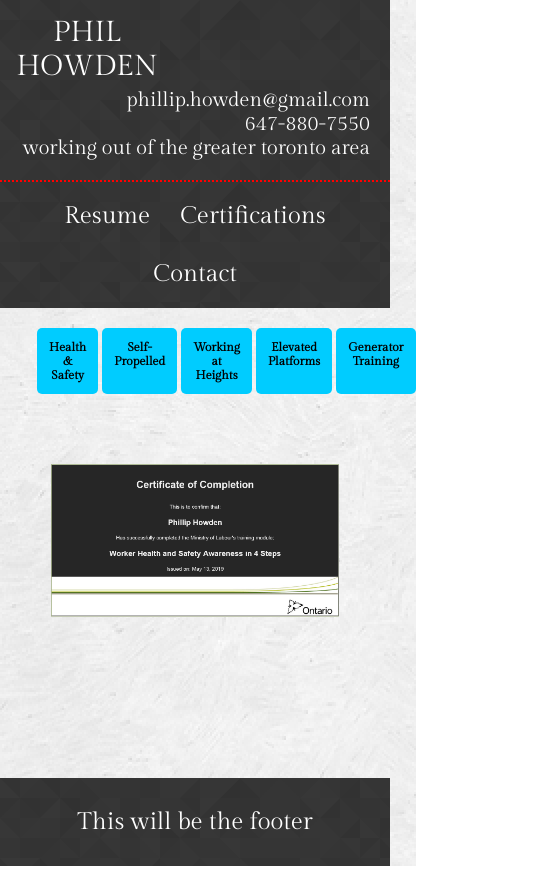
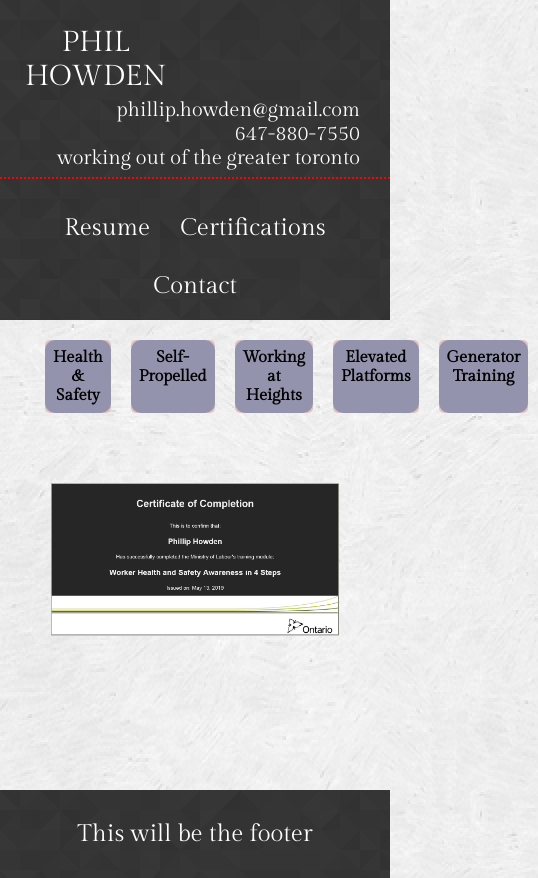
Before and after one commit to CarmenSelene/philhowden, a React (Create React App) app in the folder client/: page /cert in a window 390 px wide. Shown: the whole page, 538 px wide, since content can reach past the window. Built offline with nearby package versions, Linux system fonts and the light colour scheme; a web font is replaced by a local one.

Commit message:
just design and dl feature remaining

```diff
--- a/client/package.json
+++ b/client/package.json
@@ -4,6 +4,7 @@
   "private": true,
   "proxy": "http://localhost:3001/",
   "dependencies": {
+    "axios": "^0.19.0",
     "react": "^16.6.3",
     "react-dom": "^16.6.3",
     "react-scripts": "^2.1.1",
--- a/client/src/App.css
+++ b/client/src/App.css
@@ -1,9 +1,9 @@
 .App-header {
   background-image: url("./assets/textures/prism.png");
   background-color: #222;
-  min-height: 125px;
-  padding: 55px;
-  padding-bottom: 35px;
+  min-height: 150px;
+  padding: 80px;
+  padding-bottom: 20px;
   color: white;
 }
 
@@ -56,40 +56,6 @@
   position: relative;
 }
 
-.resumeblock {
-  display: block;
-  width: 80%;
-  margin: auto;
-  cursor: grab;
-}
-
-.resumeTitle {
-  color: black;
-  display: block;
-  margin: 5px;
-  padding: 5px;
-  text-align: left;
-  word-wrap: none;
-  line-height: 35px;
-}
-
-.resumeTitle:hover {
-  background-color: rgb(147, 147, 173);
-}
-
-.resumeTable {
-  display: block;
-  padding: 2px;
-  margin-left: 10px;
-  margin-right: 10px;
-  font-size: 16px;
-}
-
-.contactblock {
-  margin: 0px;
-  padding: 0px;
-}
-
 .addpadd {
   padding-right: 10px;
 }
@@ -131,8 +97,8 @@
 
 @media screen and (max-width: 800px) {
   .App-header {
-    padding: 15px;
-    padding-bottom: 40px;
+    padding: 25px;
+    padding-bottom: 2px;
   }
 
   .App-navbar {
--- a/client/src/App.js
+++ b/client/src/App.js
@@ -15,8 +15,8 @@ class App extends Component {
           <div className="App-header">
             <span className="title">Phil Howden</span>
             <span className="subTitle">phillip.howden@gmail.com<br />
-                    647-880-7550<br />
-                    Working out of the Greater Toronto Area</span>
+              647-880-7550<br />
+              Working out of the Greater Toronto Area</span>
           </div>
           {/* Navbar */}
           <Navbar />
--- a/client/src/pages/Cert/Cert.css
+++ b/client/src/pages/Cert/Cert.css
@@ -12,31 +12,31 @@ ul.cardUl {
 
 li.cardLi {
     display: inline-flex;
-    border: 3px;
-    border-color: rgba(24, 21, 21, 0.342);
-    border-style: inset;
-    background-color: rgb(224, 194, 194);
     cursor:pointer;
     border:none;
-    background:#0CF;
-    color:#FFF;
-    border-radius: 5px;
     margin: 0px;
-    margin-left: 2px;
-    margin-right: 2px;
+    margin-left: 10px;
+    margin-right: 10px;
 }
 
 strong.certNavButton {
   border: none;
   color: black;
-  padding: 12px;
+  padding: 8px;
   text-decoration: none;
+  border-radius: 10px;
   font-size: 16px;
   word-wrap: none;
+  background-color: rgb(147, 147, 173);
+  text-align: center;
 }
 
-li.cardLi:hover {
-  background-color: rgb(147, 147, 173);
+strong.certNavButton:hover {
+  background-color: rgba(199, 199, 209, 0.788);
+  padding: 5px;
+  border-width: 3px;
+  border-color: black;
+  border-style: solid;
 }
 
 .certPage {
@@ -56,14 +56,6 @@ li.cardLi:hover {
 }
 
 @media screen and (max-width: 800px) {
-  .certNav {
-    width: 100%;
-  }
-
-ul.cardUl {
-    display: flex;
-}
-
 li.cardLi {
     display: flex;
     border: 3px;
@@ -72,18 +64,9 @@ li.cardLi {
     background-color: rgb(224, 194, 194);
     cursor:pointer;
     border:none;
-    background:#0CF;
     color:#FFF;
     border-radius: 5px;
 }
-
-strong.certNavButton {
-    border: none;
-    color: black;
-    padding: 12px;
-    text-decoration: none;
-    font-size: 12px;
-  }
 
   .certPage {
     width: 100%;
--- a/client/src/pages/Contact/Contact.css
+++ b/client/src/pages/Contact/Contact.css
@@ -1,6 +1,11 @@
 .hideMe {
     display: none;
 }
+
+.contactblock {
+	margin: 0px;
+	padding: 0px;
+  }
 
 #contact input[type="text"], #contact input[type="email"], #contact input[type="tel"], #contact input[type="url"], #contact textarea, #contact button[type="submit"] { font:400 12px/16px "Open Sans", Helvetica, Arial, sans-serif; }
 
--- /dev/null
+++ b/client/src/pages/Resume/Resume.css
@@ -0,0 +1,28 @@
+.resumeblock {
+    display: block;
+    width: 80%;
+    margin: auto;
+    cursor: grab;
+  }
+
+  .resumeTitle {
+    color: black;
+    display: block;
+    margin: 5px;
+    padding: 5px;
+    text-align: left;
+    word-wrap: none;
+    line-height: 35px;
+  }
+
+  .resumeTitle:hover {
+    background-color: rgb(147, 147, 173);
+  }
+
+  .resumeTable {
+    display: block;
+    padding: 2px;
+    margin-left: 10px;
+    margin-right: 10px;
+    font-size: 16px;
+  }
--- a/client/src/pages/Resume/Resume.js
+++ b/client/src/pages/Resume/Resume.js
@@ -1,5 +1,6 @@
 import React from "react";
 import { Animate } from "react-show";
+import "./Resume.css";
 
 class Resume extends React.Component {
     state = {
```
Also changed, not shown: client/src/pages/Cert/Cert.js (+7 -0 lines), 2 other files (tests, documents, lock files or other folders).
